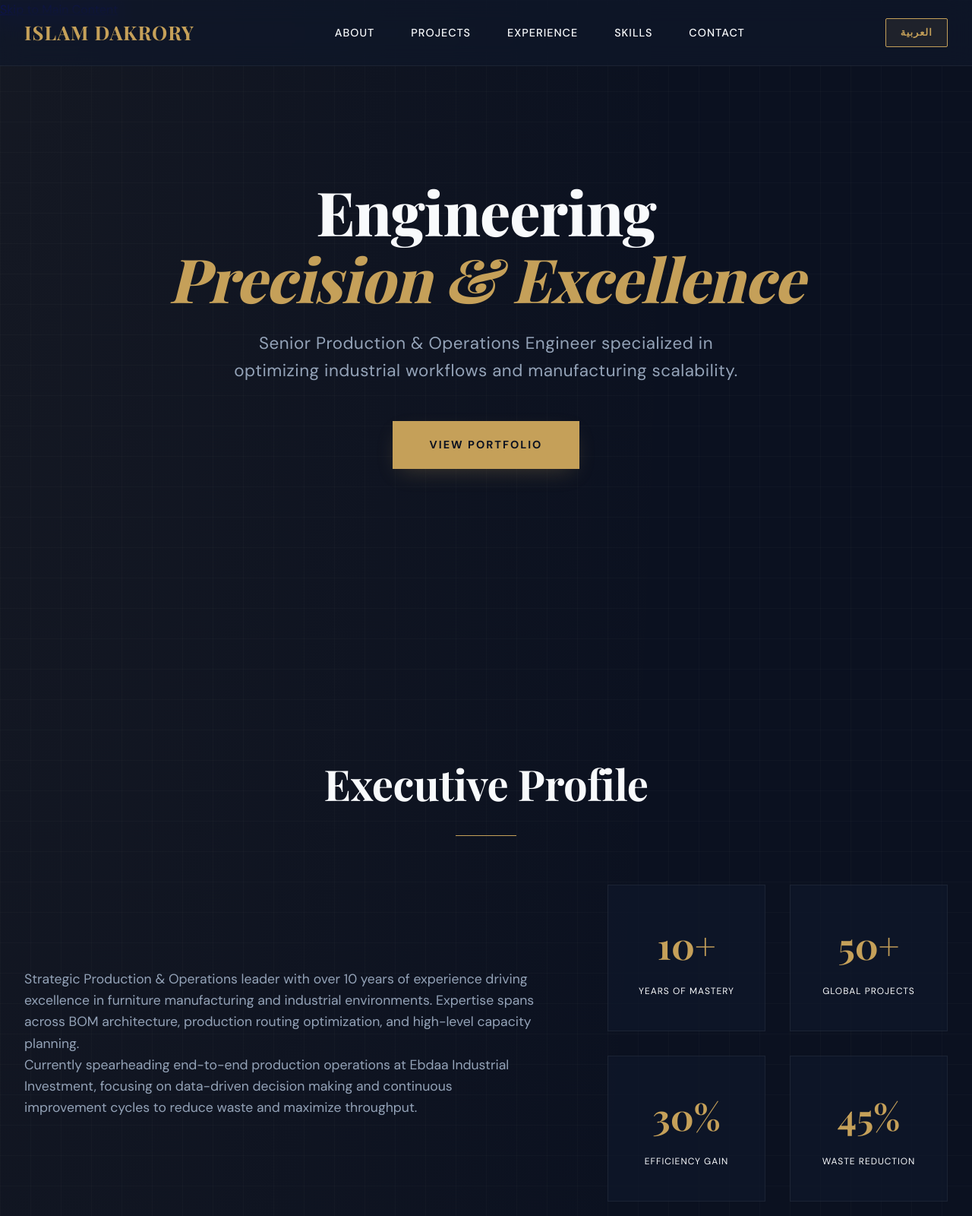
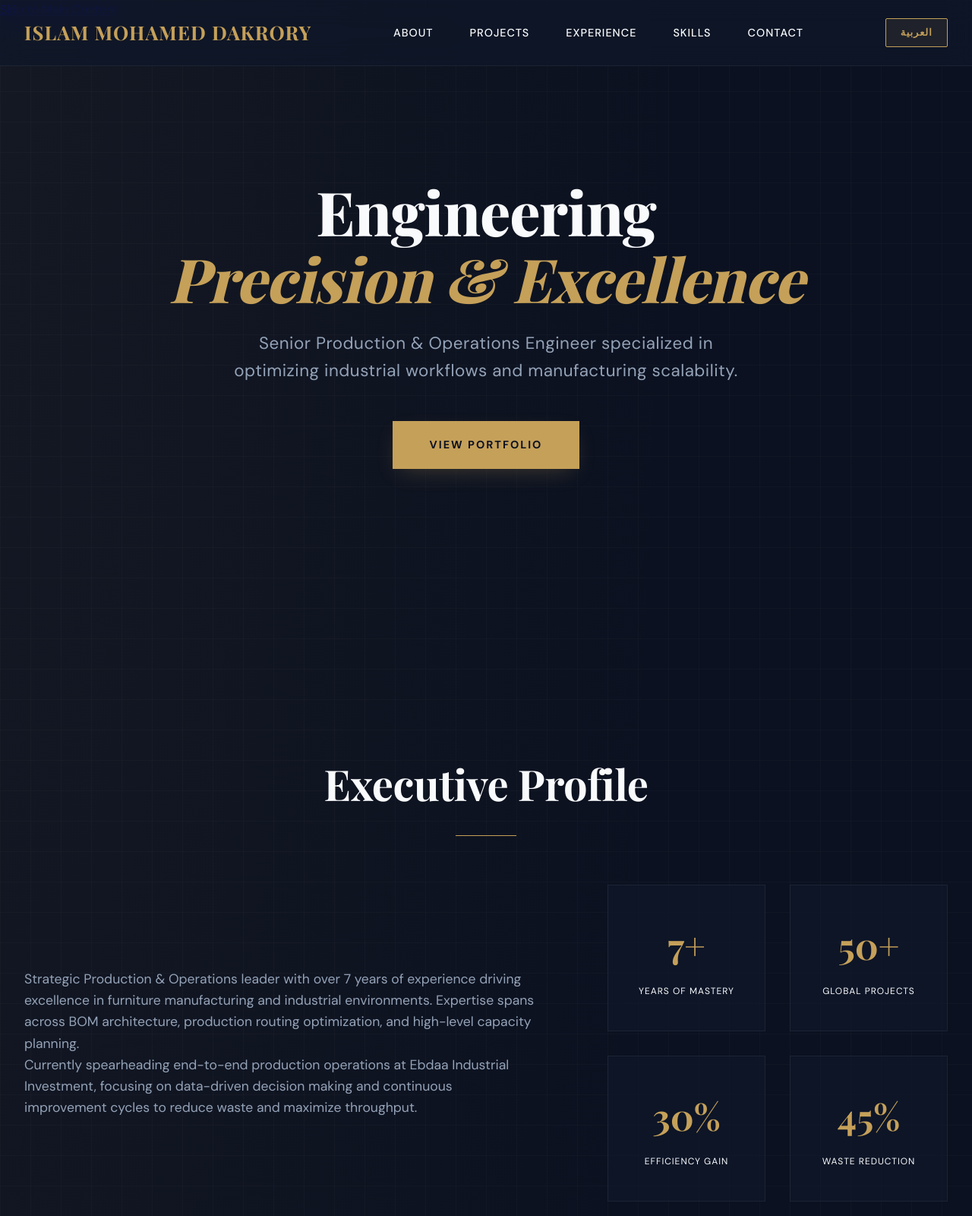
Before and after one commit to yasseriouss/Dakrory_Portfolio, a plain HTML site: page islam_dakrory_portfolio.html in a window 1280 px wide. Shown: the top 1600 px of the page at 76% size. Drawn offline with nearby package versions, Linux system fonts and the light colour scheme.

Commit message:
chore: update name to Islam Mohamed Dakrory and adjust experience tenure in documentation and site metadata

```diff
--- a/islam_dakrory_portfolio.html
+++ b/islam_dakrory_portfolio.html
@@ -3,21 +3,21 @@
 <head>
     <meta charset="UTF-8">
     <meta name="viewport" content="width=device-width, initial-scale=1.0">
-    <title>Islam Dakrory | Senior Production & Operations Engineer Portfolio</title>
-    <meta name="description" content="Professional portfolio of Islam Dakrory, a Senior Production & Operations Engineer specializing in BOM management, production routing, and manufacturing excellence.">
-    <meta name="keywords" content="Islam Dakrory, Production Engineer, Operations Engineer, BOM Management, Manufacturing, Furniture Production, Cairo Engineer">
-    <meta name="author" content="Islam Dakrory">
+    <title>Islam Mohamed Dakrory | Senior Production & Operations Engineer Portfolio</title>
+    <meta name="description" content="Professional portfolio of Islam Mohamed Dakrory, a Senior Production & Operations Engineer specializing in BOM management, production routing, and manufacturing excellence.">
+    <meta name="keywords" content="Islam Mohamed Dakrory, Production Engineer, Operations Engineer, BOM Management, Manufacturing, Furniture Production, Cairo Engineer">
+    <meta name="author" content="Islam Mohamed Dakrory">
 
     <!-- Open Graph / Facebook -->
     <meta property="og:type" content="website">
-    <meta property="og:title" content="Islam Dakrory | Senior Production & Operations Engineer">
-    <meta property="og:description" content="Explore the professional journey and expertise of Islam Dakrory in manufacturing and industrial production.">
+    <meta property="og:title" content="Islam Mohamed Dakrory | Senior Production & Operations Engineer">
+    <meta property="og:description" content="Explore the professional journey and expertise of Islam Mohamed Dakrory in manufacturing and industrial production.">
     <meta property="og:image" content="https://idakrory.github.io/portfolio-preview.jpg">
 
     <!-- Twitter -->
     <meta property="twitter:card" content="summary_large_image">
-    <meta property="twitter:title" content="Islam Dakrory | Senior Production & Operations Engineer">
-    <meta property="twitter:description" content="Professional portfolio of Islam Dakrory, specializing in production optimization and industrial excellence.">
+    <meta property="twitter:title" content="Islam Mohamed Dakrory | Senior Production & Operations Engineer">
+    <meta property="twitter:description" content="Professional portfolio of Islam Mohamed Dakrory, specializing in production optimization and industrial excellence.">
 
     <link href="https://fonts.googleapis.com/css2?family=Playfair+Display:wght@600;700;800&family=DM+Sans:wght@400;500;600;700&display=swap" rel="stylesheet">
     <style>
@@ -572,7 +572,7 @@
 
     <!-- Navigation -->
     <nav role="navigation" aria-label="Main Navigation">
-        <a href="/" class="logo" style="text-decoration: none;">Islam Dakrory</a>
+        <a href="/" class="logo" style="text-decoration: none;">Islam Mohamed Dakrory</a>
         <ul id="navMenu" aria-label="Menu Items">
             <li><a href="#about">About</a></li>
             <li><a href="#projects">Projects</a></li>
@@ -598,12 +598,12 @@
         <h2>Executive Profile</h2>
         <div class="about-content">
             <div class="about-text">
-                <p>Strategic Production & Operations leader with over 10 years of experience driving excellence in furniture manufacturing and industrial environments. Expertise spans across BOM architecture, production routing optimization, and high-level capacity planning.</p>
+                <p>Strategic Production & Operations leader with over 7 years of experience driving excellence in furniture manufacturing and industrial environments. Expertise spans across BOM architecture, production routing optimization, and high-level capacity planning.</p>
                 <p>Currently spearheading end-to-end production operations at Ebdaa Industrial Investment, focusing on data-driven decision making and continuous improvement cycles to reduce waste and maximize throughput.</p>
             </div>
             <div class="about-stats">
                 <div class="stat">
-                    <span class="stat-number">10+</span>
+                    <span class="stat-number">7+</span>
                     <span class="stat-label">Years of Mastery</span>
                 </div>
                 <div class="stat">
@@ -745,7 +745,7 @@
 
     <!-- Footer -->
     <footer>
-        <p>Islam Dakrory &copy; 2025. All Rights Reserved.</p>
+        <p>Islam Mohamed Dakrory &copy; 2025. All Rights Reserved.</p>
         <p style="margin-top: 1rem; opacity: 0.4; font-size: 0.7rem;">Senior Production & Operations Engineer | Manufacturing Excellence Expert</p>
     </footer>
 
```
Also changed, not shown: 404.html (+1 -1 lines), SESSION_PLAN.md (+23 -2 lines), index.html (+3 -3 lines), islam_dakrory_portfolio_ar.html (+10 -10 lines), README.md.
